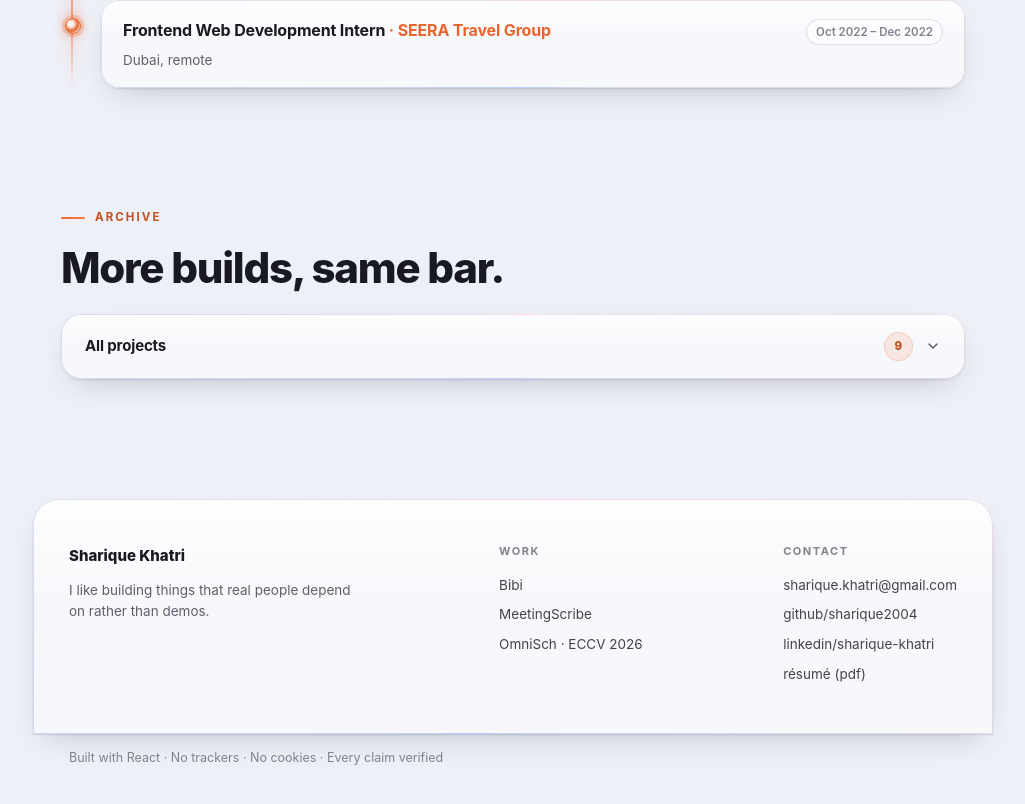
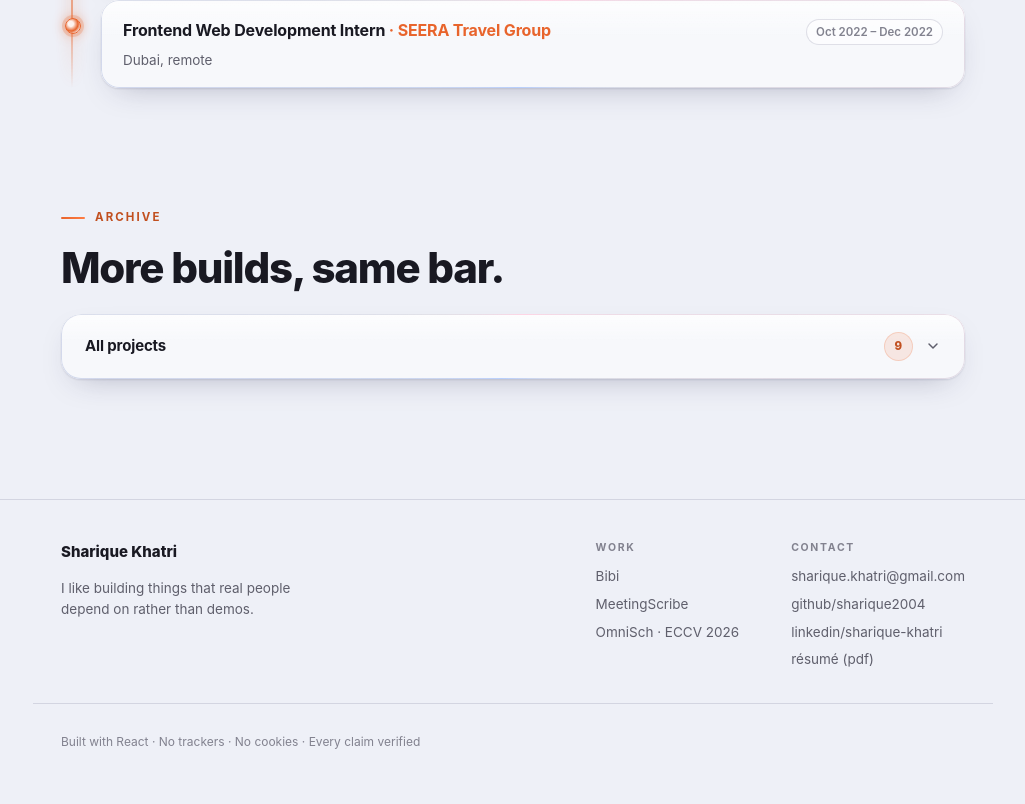
Before and after one commit to sharique2004/Flask-Website, a React (Vite) app in the folder artifacts/portfolio/: page / in a window 1280 px wide. Shown: the part 2935-3739 px from the top of the page, without its empty margins (127-1152 px from the left). Built offline with nearby package versions, Linux system fonts and the light colour scheme.

Commit message:
Refactor homepage styling and component structure
Replit-Commit-Author: Agent

```diff
--- a/artifacts/portfolio/public/site.css
+++ b/artifacts/portfolio/public/site.css
@@ -774,19 +774,35 @@ a.arc:hover .go,a.arc:hover .nm{color:var(--accent-deep)}
 }
 
 /* ============ FOOTER ============ */
-footer{margin-top:120px}
-.foot{
-  max-width:var(--maxw);margin:0 auto;border-radius:26px 26px 0 0;
-  padding:40px 36px 44px;display:flex;flex-wrap:wrap;justify-content:space-between;gap:28px;
+footer.foot{
+  margin-top:120px;
+  border-top:1px solid var(--edge);
+  padding-top:40px;
 }
-.foot .col{font-size:13.5px;color:var(--ink-3);line-height:2.2}
-.foot .col .lbl2{display:block;font-size:11px;letter-spacing:0.14em;text-transform:uppercase;color:var(--faint);font-weight:700;margin-bottom:8px}
-.foot .col a{color:var(--ink-2)}
+.foot-top{
+  max-width:var(--maxw);margin:0 auto;padding:0 28px;
+  display:flex;align-items:flex-start;justify-content:space-between;gap:32px;flex-wrap:wrap;
+}
+.foot-links{display:flex;gap:52px;flex-wrap:wrap}
+.foot .col{font-size:13.5px;color:var(--ink-3);display:flex;flex-direction:column;gap:6px}
+.foot .col .lbl2{
+  font-size:10.5px;letter-spacing:0.16em;text-transform:uppercase;
+  color:var(--faint);font-weight:700;margin-bottom:4px;
+}
+.foot .col a{color:var(--ink-3);transition:color .15s}
 .foot .col a:hover{color:var(--accent-deep)}
-.foot .who{max-width:34ch}
+.foot .who{max-width:32ch}
 .foot .who .nm{font-weight:800;color:var(--ink);font-size:15px}
 .foot .who p{margin:8px 0 0;font-size:13.5px;color:var(--ink-3);line-height:1.6}
-.foot-line{max-width:var(--maxw);margin:0 auto;padding:14px 36px 40px;font-size:12.5px;color:var(--faint)}
+.foot-line{
+  max-width:var(--maxw);margin:0 auto;padding:28px 28px 44px;
+  font-size:12px;color:var(--faint);
+  border-top:1px solid var(--edge);margin-top:32px;
+}
+@media(max-width:600px){
+  .foot-links{gap:28px}
+  .foot-top{flex-direction:column}
+}
 
 /* ============ MOBILE ============ */
 @media(max-width:600px){
--- a/artifacts/portfolio/src/pages/Home.tsx
+++ b/artifacts/portfolio/src/pages/Home.tsx
@@ -288,37 +288,26 @@ export default function Home() {
         </section>
       </main>
 
-      <footer>
-        <div className="foot fx">
+      <footer className="foot">
+        <div className="foot-top">
           <div className="col who">
             <span className="nm">Sharique Khatri</span>
             <p>{IDENTITY.line}</p>
           </div>
+          <div className="foot-links">
             <div className="col">
               <span className="lbl2">Work</span>
               <a href="/bibi">Bibi</a>
-            <br />
               <a href="/scribe">MeetingScribe</a>
-            <br />
-            <a href={PUBLICATION.url} target="_blank" rel="noopener">
-              OmniSch · ECCV 2026
-            </a>
+              <a href={PUBLICATION.url} target="_blank" rel="noopener">OmniSch · ECCV 2026</a>
             </div>
             <div className="col">
               <span className="lbl2">Contact</span>
               <a href={`mailto:${LINKS.email}`}>{LINKS.email}</a>
-            <br />
-            <a href={LINKS.github} target="_blank" rel="noopener">
-              github/sharique2004
-            </a>
-            <br />
-            <a href={LINKS.linkedin} target="_blank" rel="noopener">
-              linkedin/sharique-khatri
-            </a>
-            <br />
-            <a href="/resume" target="_blank" rel="noopener">
-              résumé (pdf)
-            </a>
+              <a href={LINKS.github} target="_blank" rel="noopener">github/sharique2004</a>
+              <a href={LINKS.linkedin} target="_blank" rel="noopener">linkedin/sharique-khatri</a>
+              <a href="/resume" target="_blank" rel="noopener">résumé (pdf)</a>
+            </div>
           </div>
         </div>
         <div className="foot-line">
```
Lines whose indentation alone changed are shown as unchanged.
